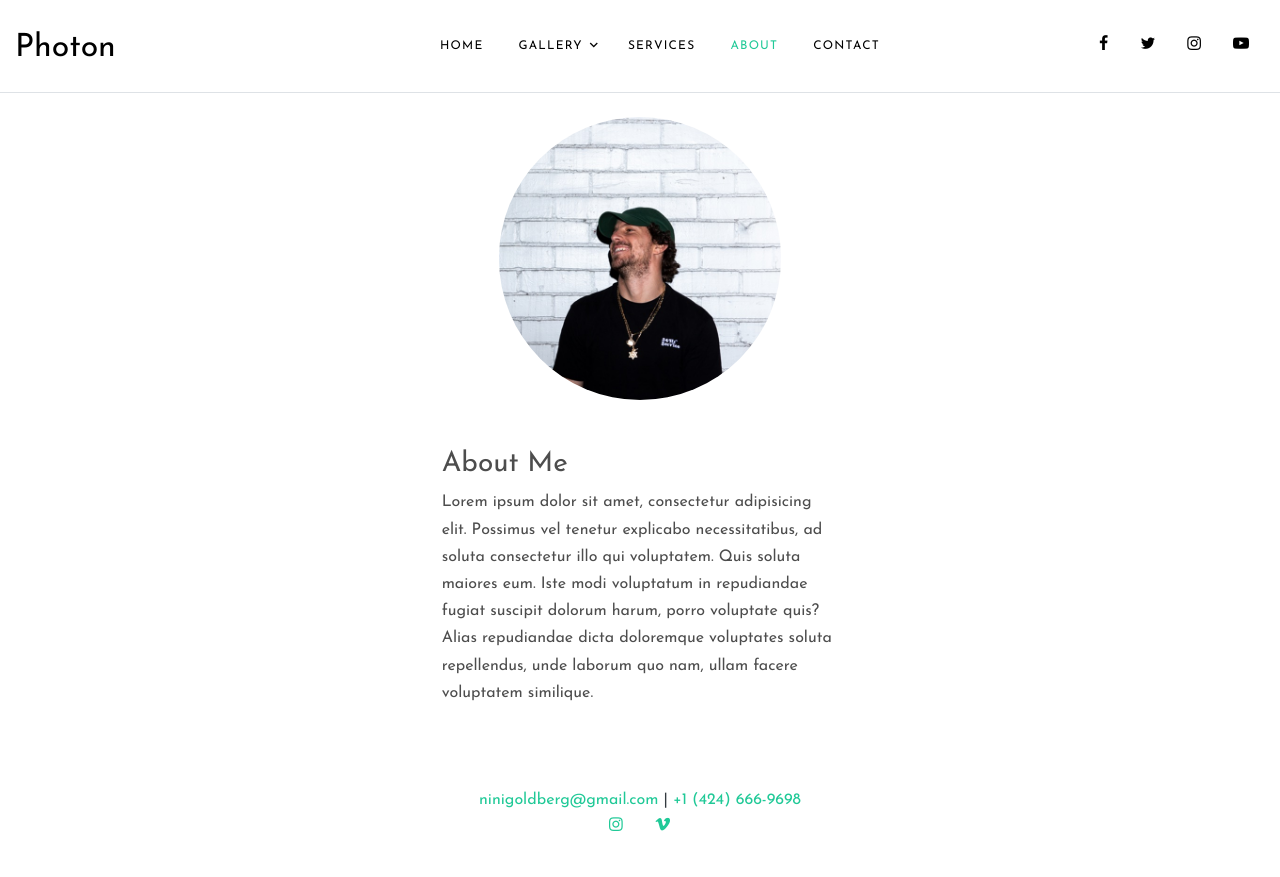
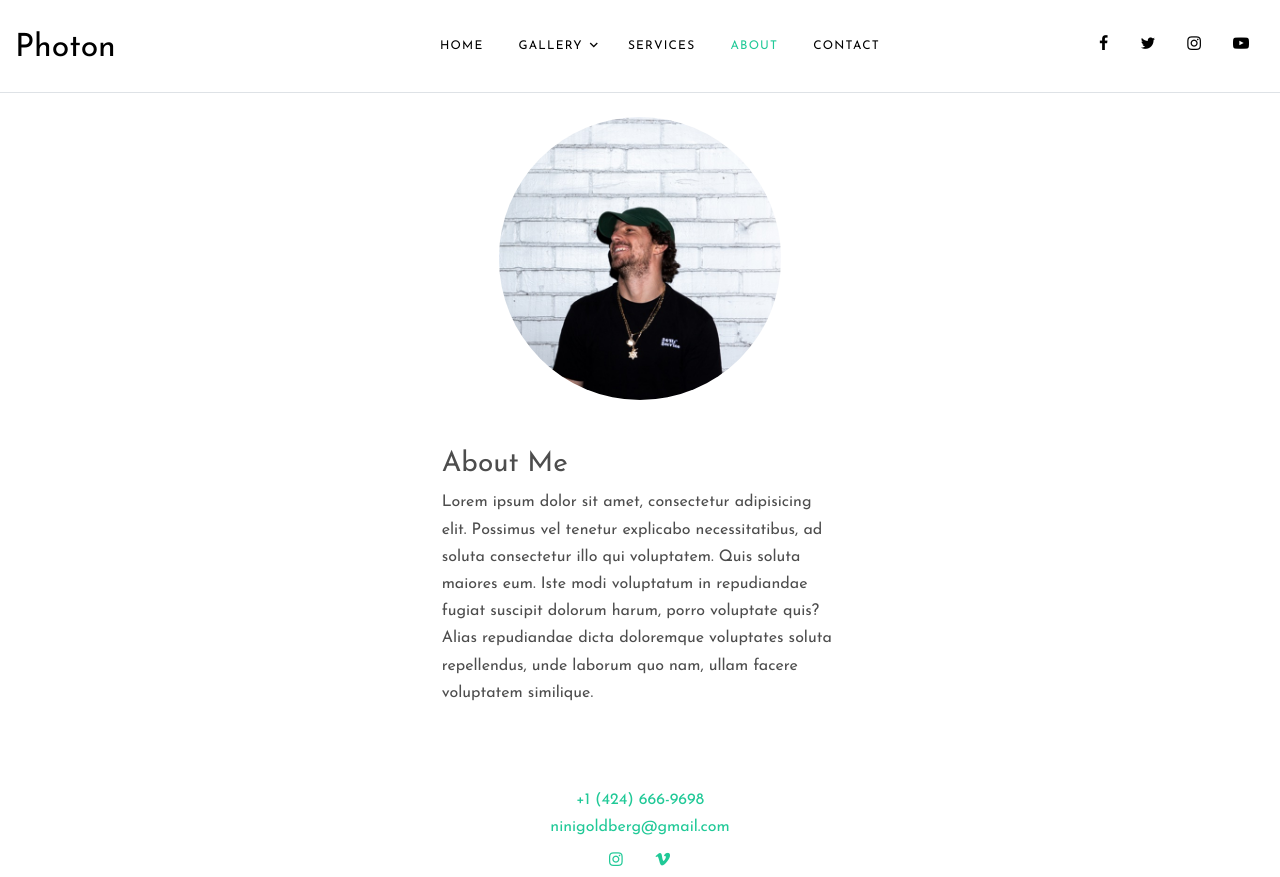
Before and after one commit to ninigold/nini, a plain HTML site: page about.html in a window 1280 px wide. Before the commit the page ends 841 px from the top, so only its background shows below. Drawn offline with Linux system fonts and the light colour scheme; files whose address does not match are found by name.

Commit message:
Update about.html

```diff
--- a/about.html
+++ b/about.html
@@ -185,13 +185,13 @@
       </div>
     </div>
 
-<div class="row">
+<div class="row mb-2">
     <div class="text-dark text-center mt-3 mx-auto">
-        <a href="mailto:ninigoldberg@gmail.com" target="_blank">ninigoldberg@gmail.com</a> | <a href="tel:1-424-666-9698">+1 (424) 666-9698</a>
+      <a href="tel:1-424-666-9698">+1 (424) 666-9698</a> <br/> <a href="mailto:ninigoldberg@gmail.com" target="_blank">ninigoldberg@gmail.com</a>
     </div>
 </div>
 
-      <div class="row">
+      <div class="row b-2">
       <ul class="mx-auto list-unstyled d-flex text-center mb-0" data-class="social">
           <li>
             <a href="https://www.instagram.com/nirhaygoldberg" target="_blank" class="pl-3 pr-3"><span class="icon-instagram"></span></a>
```
